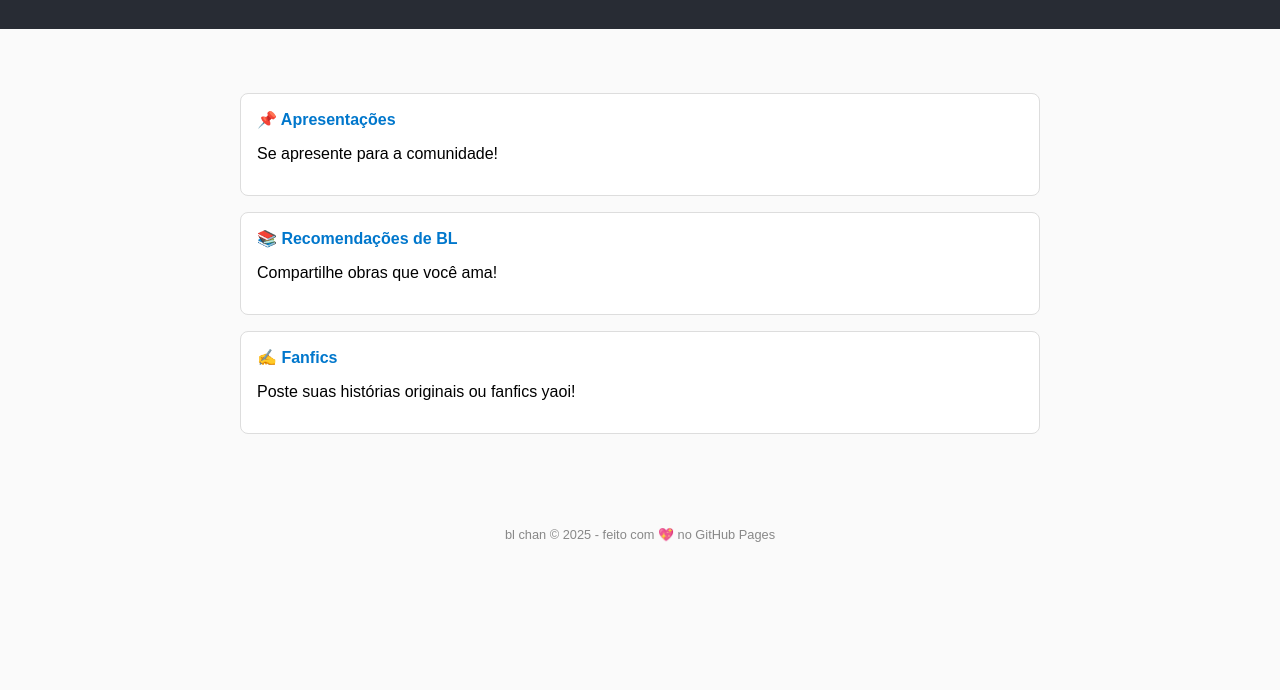
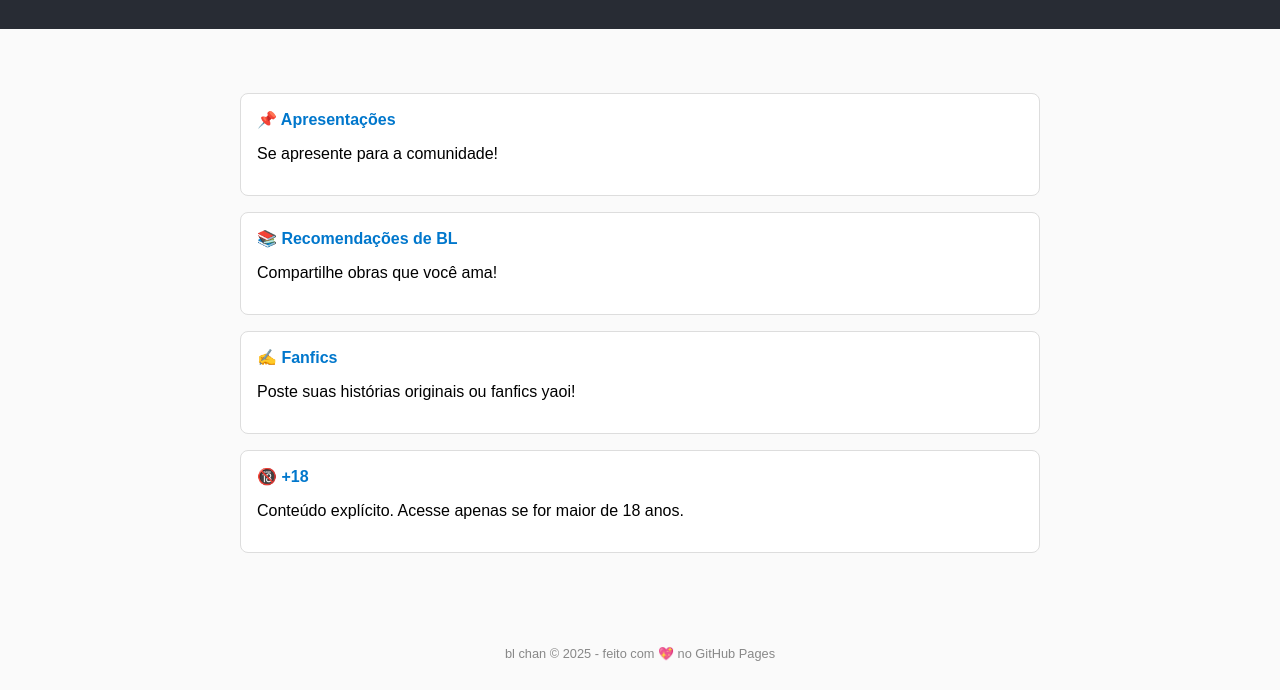
Before and after one commit to mark445965/bl-chan, a plain HTML site: page index.html in a window 1280 px wide. Shown: the part 111-801 px from the top of the page. Drawn offline with Linux system fonts and the light colour scheme.

Commit message:
Update index.html

```diff
--- a/index.html
+++ b/index.html
@@ -67,6 +67,12 @@
       <p>Poste suas histórias originais ou fanfics yaoi!</p>
     </section>
 
+    <section class="topico">
+  <a href="topicos/mais18.html">🔞 +18</a>
+  <p>Conteúdo explícito. Acesse apenas se for maior de 18 anos.</p>
+</section>
+
+
     <!-- Adicione mais tópicos como quiser -->
   </main>
 
```
